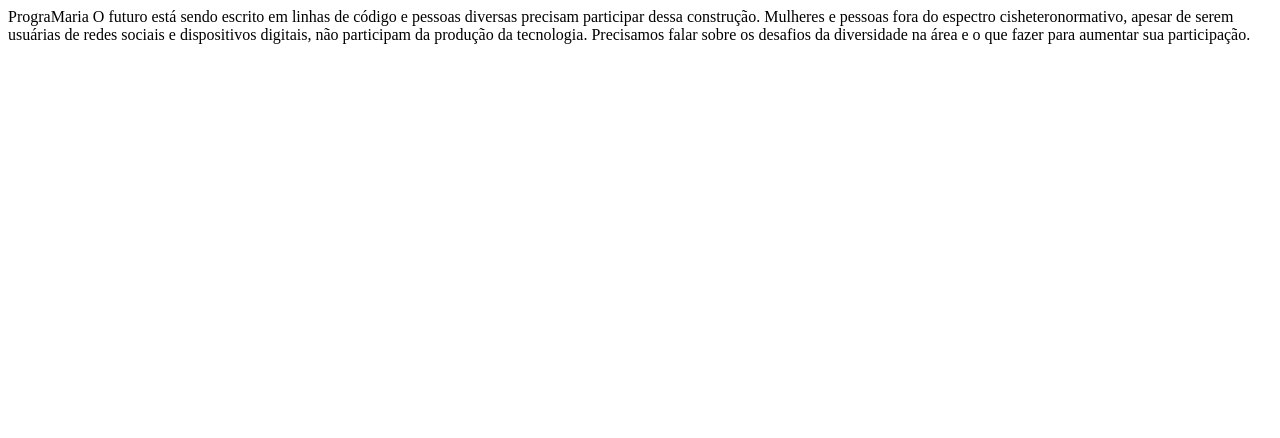
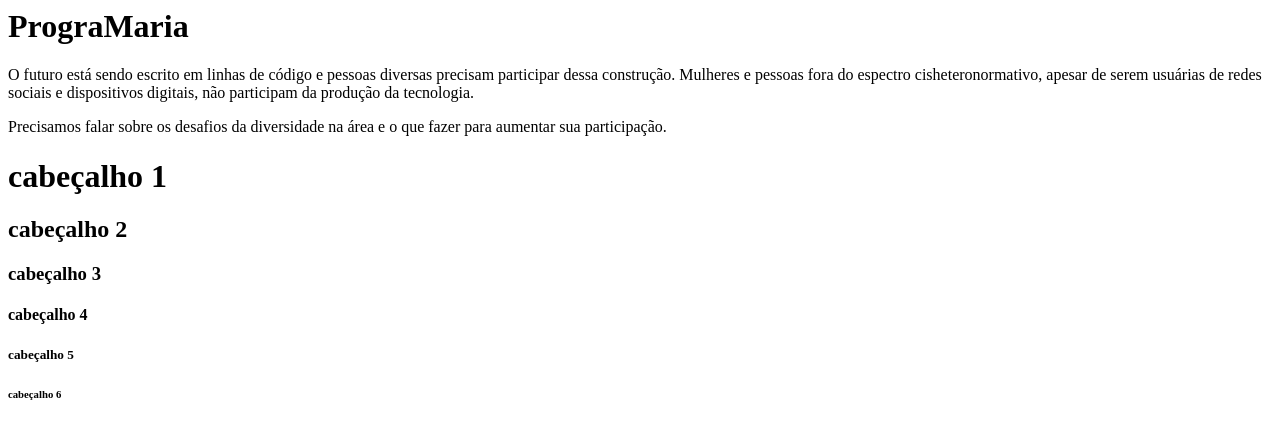
Before and after one commit to Ruuhbcs/SiteAda, a plain HTML site: page index.html in a window 1280 px wide. Drawn offline with Linux system fonts and the light colour scheme.

Commit message:
add cabeçalho, parágrafo e testanto h1 - h6

```diff
--- a/index.html
+++ b/index.html
@@ -1,5 +1,12 @@
-PrograMaria
+<h1>PrograMaria</h1>
 
-O futuro está sendo escrito em linhas de código e pessoas diversas precisam participar dessa construção. Mulheres e pessoas fora do espectro cisheteronormativo, apesar de serem usuárias de redes sociais e dispositivos digitais, não participam da produção da tecnologia.
+<p>O futuro está sendo escrito em linhas de código e pessoas diversas precisam participar dessa construção. Mulheres e pessoas fora do espectro cisheteronormativo, apesar de serem usuárias de redes sociais e dispositivos digitais, não participam da produção da tecnologia.</p>
 
-Precisamos falar sobre os desafios da diversidade na área e o que fazer para aumentar sua participação.
+<p>Precisamos falar sobre os desafios da diversidade na área e o que fazer para aumentar sua participação.</p>
+
+<h1>cabeçalho 1</h1>
+<h2>cabeçalho 2</h2>
+<h3>cabeçalho 3</h3>
+<h4>cabeçalho 4</h4>
+<h5>cabeçalho 5</h5>
+<h6>cabeçalho 6</h6>
```
